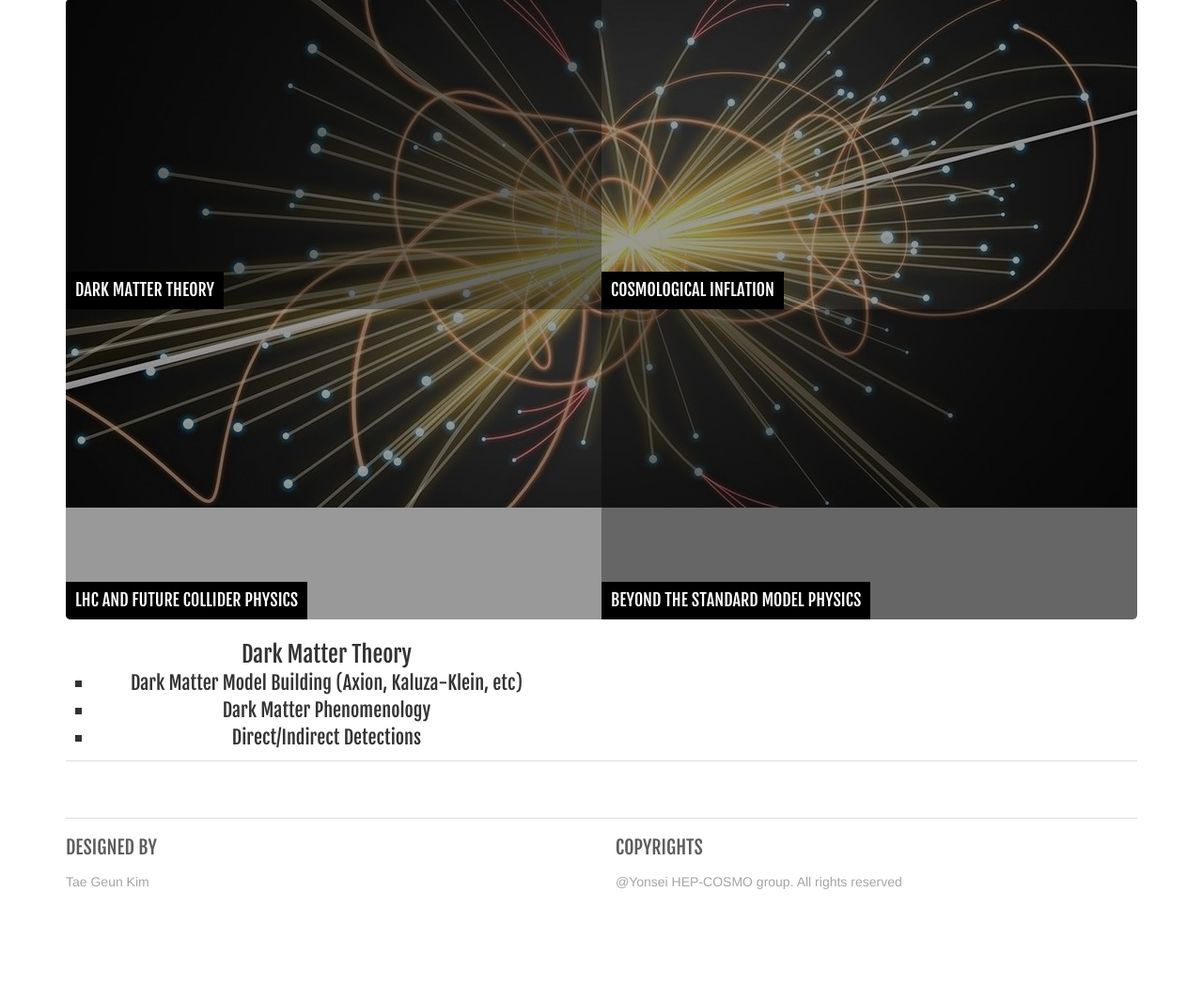
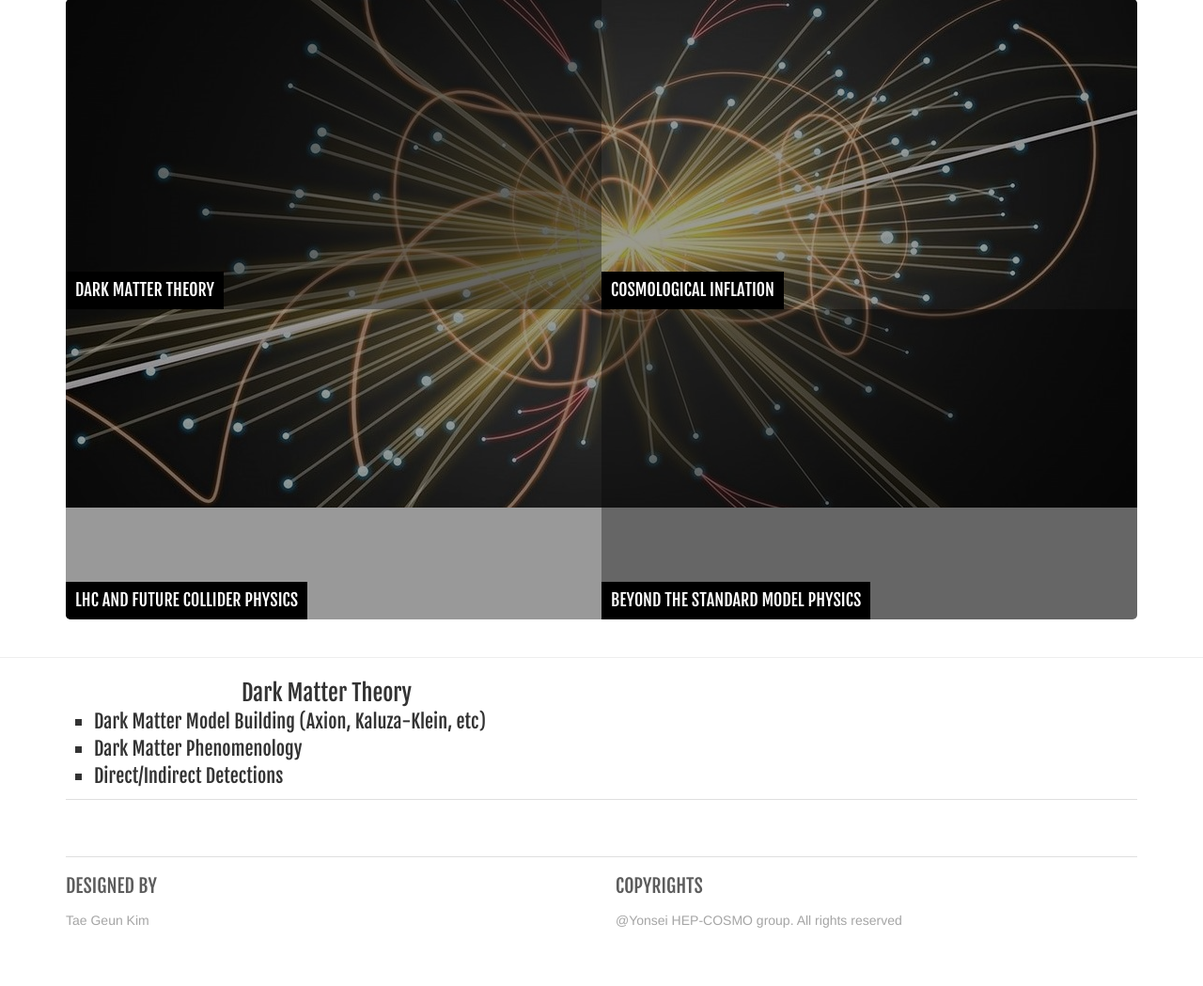
Before and after one commit to Axect/HEP_Web_Django, a Django app: page / in a window 1280 px wide. Shown: the part 137-1186 px from the top of the page at 94% size. Before the commit the page ends 1083 px from the top, so only its background shows below. Run offline with Django 3.2, Linux system fonts and the light colour scheme; some libraries are stand-ins or nearby versions.

Commit message:
Left Clist

```diff
--- a/HEP_COSMO/templates/HEP/index.html
+++ b/HEP_COSMO/templates/HEP/index.html
@@ -98,15 +98,18 @@
             </div>
         </div>
     </div>
-</div><br />
+</div>
 
+<br />
+
+<hr />
 <div class="container">
     <div class="row">
-        <div class="col-sm-6 col-md-6" style="text-align:center">
+        <div class="col-sm-6 col-md-6">
             <div class="blist" style="text-align:center">
                 <ul>
                     <li>Dark Matter Theory</li>
-                    <div class="clist">
+                    <div class="clist" style="text-align:left">
                         <ul>
                             <li>Dark Matter Model Building (Axion, Kaluza-Klein, etc)</li>
                             <li>Dark Matter Phenomenology</li>
```
